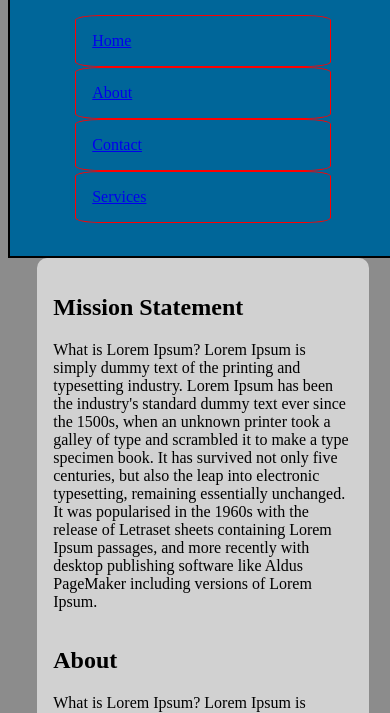
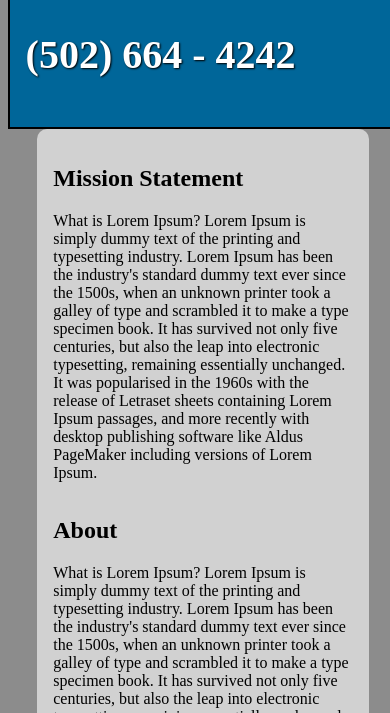
Before and after one commit to apaige161/CL_project, a plain HTML site: page index.html in a window 390 px wide. Shown: the part 387-1100 px from the top of the page. Drawn offline with nearby package versions, Linux system fonts and the light colour scheme.

Commit message:
transformed into single page layout, added phone number to the top left

```diff
--- a/index.html
+++ b/index.html
@@ -11,12 +11,7 @@
 				<div id="logo" class="dflex">
 					<img src="http://images1.showmethead.com/nsmall/2001_ford_f750_lrv-55_60_forestry_bucket_truck_30398731.jpg" />
 				</div>
-				<ul class="dflex">
-					<li class="selected"><a href="index.html">Home</a></li>
-					<li><a href="about.html">About</a></li>
-					<li><a href="contact.html">Contact</a></li>
-					<li><a href="services.html">Services</a></li>
-				</ul>
+				<h2>(502) 664 - 4242</h2>
 			</div>
 
 		<div class="content-wrapper">
--- a/style.css
+++ b/style.css
@@ -53,15 +53,11 @@ body, html {
   padding-left: auto;
 }
 
-#nav li, #nav ul {
-  list-style-type: none;
-  margin: 0;
-  padding: 5%;
-}
-
-#nav ul {
-  justify-content: space-between;
+#nav h2 {
+  justify-content: center;
   align-items: center;
+  text-shadow: 1px 1px 2px black;
+  font-size: 2.5em;
 }
 
 h1 {
```
